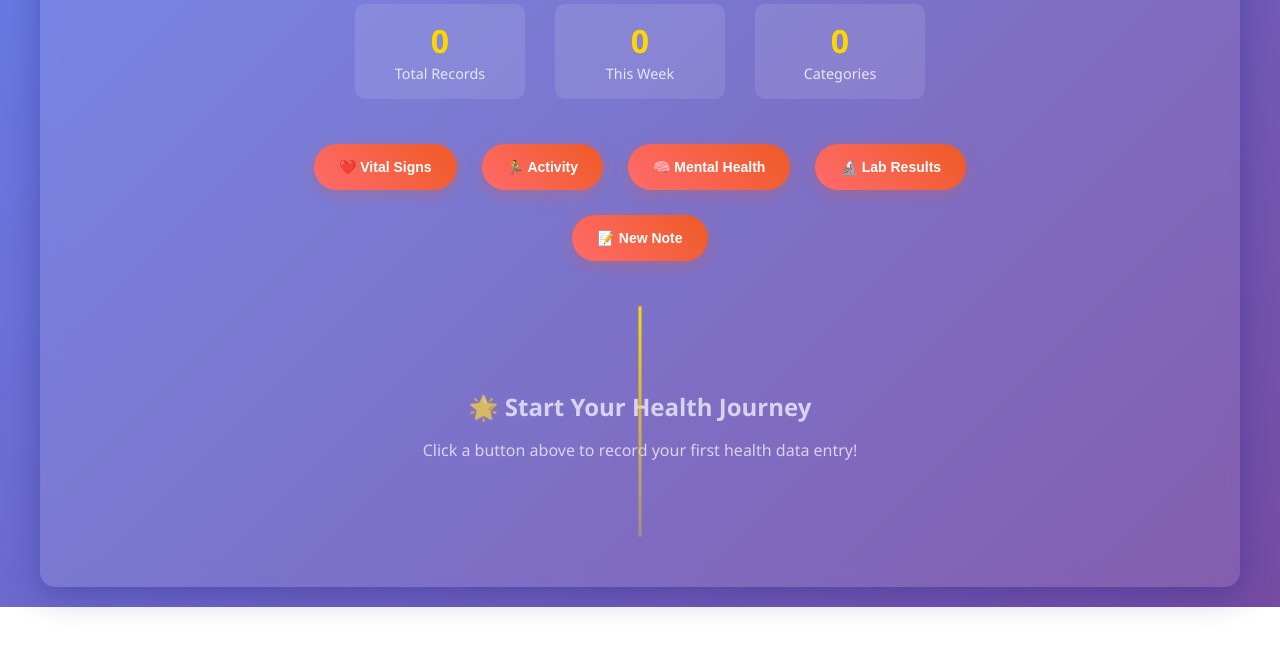
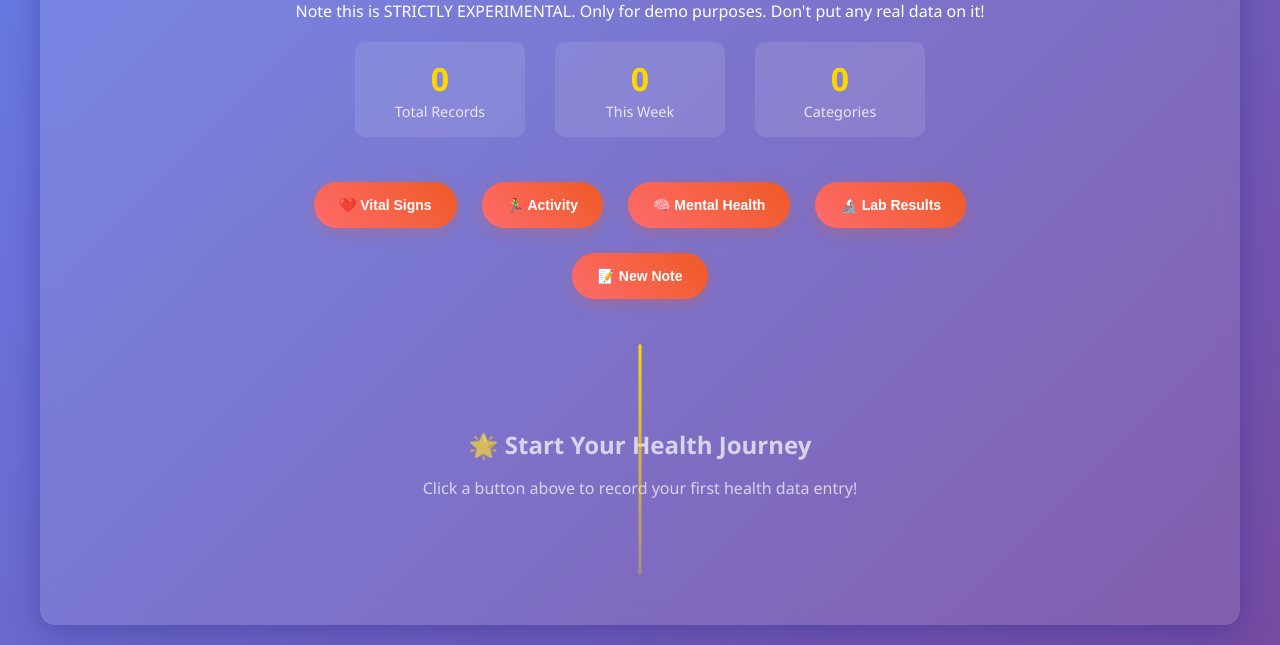
Before and after one commit to drmikesamy/personalhealthrecord, a plain HTML site: page index.html in a window 1280 px wide. Shown: the part 237-882 px from the top of the page. Before the commit the page ends 844 px from the top, so only its background shows below. Drawn offline with Linux system fonts and the light colour scheme.

Commit message:
disclaimer

```diff
--- a/index.html
+++ b/index.html
@@ -519,6 +519,7 @@
         <div class="timeline-container">
             <div class="timeline-header">
                 <h2>📊 Health Timeline</h2>
+                <p>Note this is STRICTLY EXPERIMENTAL. Only for demo purposes. Don't put any real data on it!</p>
                 <div class="timeline-stats">
                     <div class="stat-card">
                         <span class="stat-number" id="totalRecords">0</span>
```
